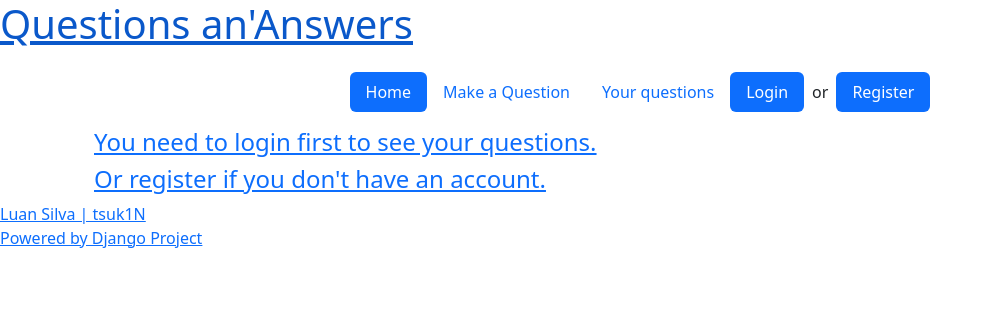
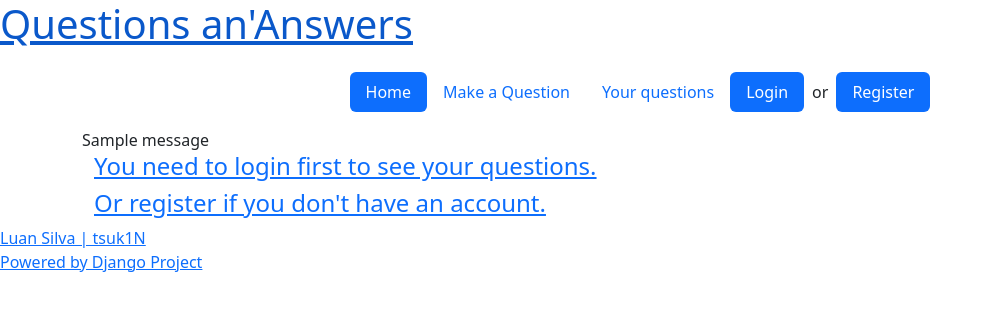
Before and after one commit to tsuk1N/questions-app, a Django app: page /question/your-questions/ in a window 1280 px wide. Shown: the top 311 px of the page, without its empty margins (0-993 px from the left). Run offline with Django 4.2, Linux system fonts and the light colour scheme; tables that the repository leaves empty hold one stand-in row (values such as "Sample post"); one stand-in notice (Sample message) is shown.

Commit message:
Add messages

```diff
--- a/questions/templates/questions/author_question_list.html
+++ b/questions/templates/questions/author_question_list.html
@@ -4,6 +4,15 @@
 
 {% block content %}
 <div class="container">
+    {% for message in messages %}
+        {% if message.tags %}
+            <div class="message-success">
+                {{ message }}
+            </div>
+        {% endif %}
+    {% endfor %}
+
+
     {% if request.user.is_authenticated %}
     <h4 class="py-3">{{ request.user }} &middot; Questions</h4>
     <div class="text-muted center-help-message my-3">
```
